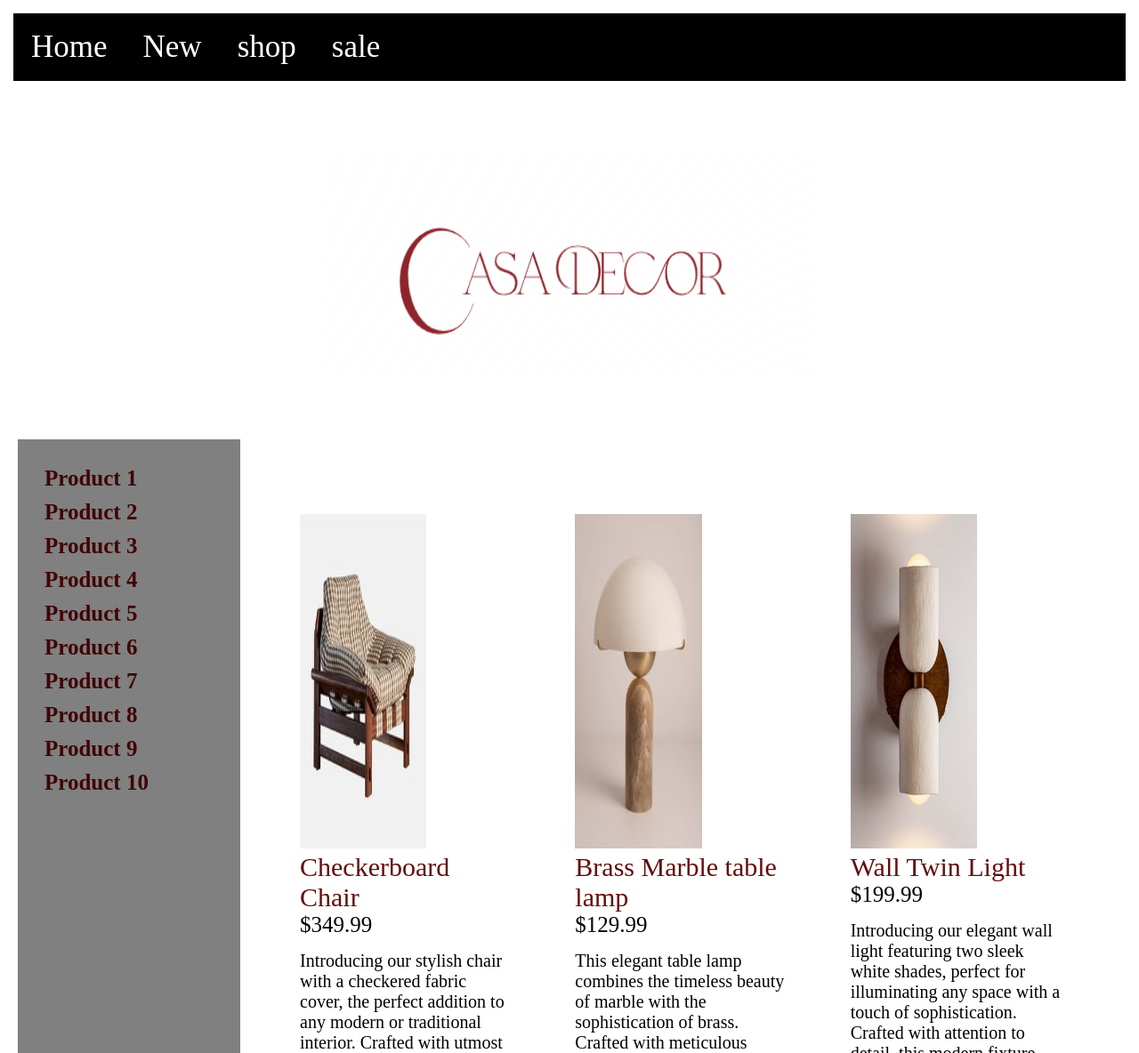
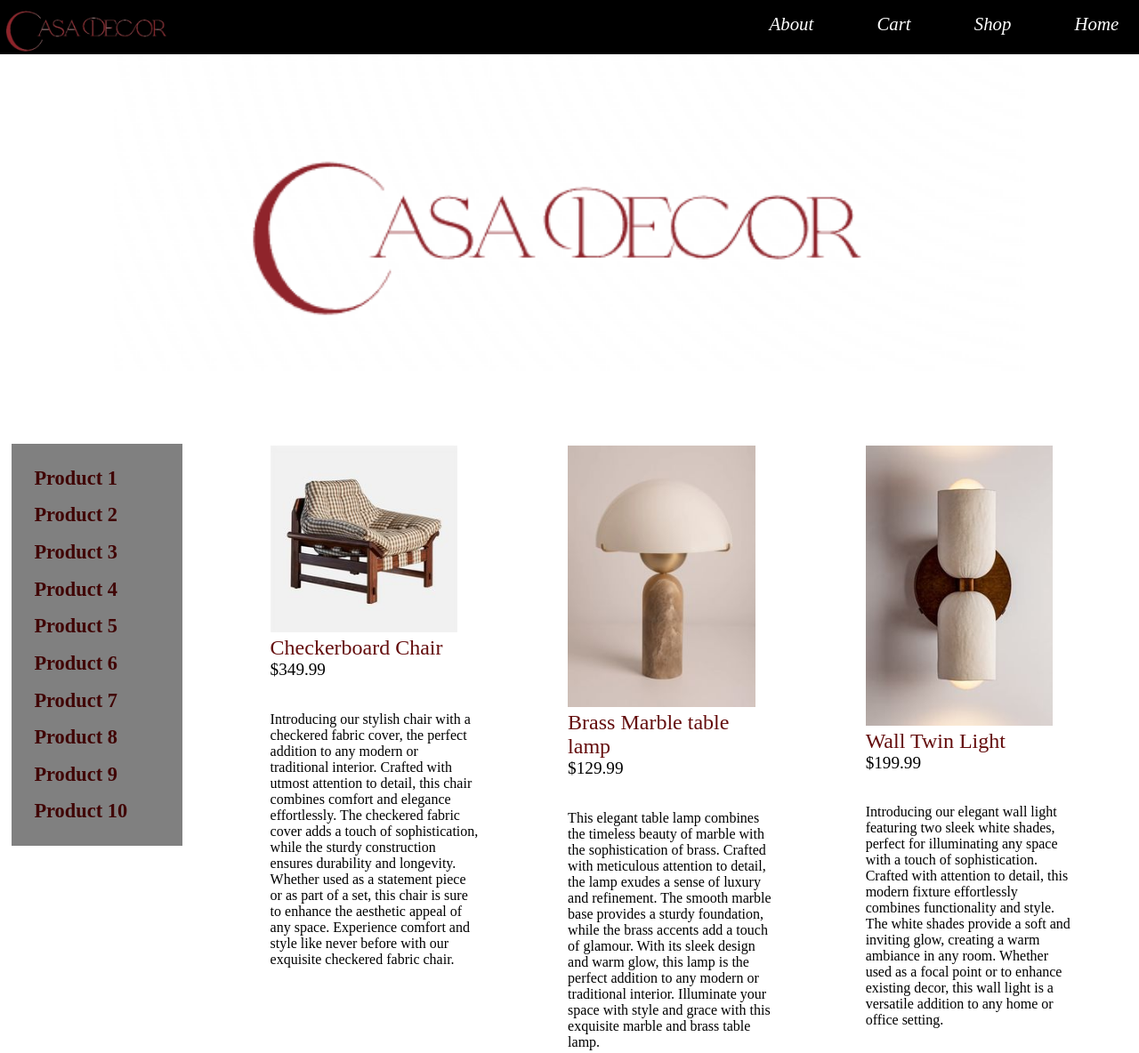
Before and after one commit to suka-r/Projects, a plain HTML site: page website/index.html in a window 1280 px wide. Shown: the top 1184 px of the page at 89% size. Drawn offline with Linux system fonts and the light colour scheme; a web font is replaced by a local one.

Commit message:
Updateing Website

```diff
--- a/website/css/stylesheet.css
+++ b/website/css/stylesheet.css
@@ -5,147 +5,135 @@
 }
 
 body {
-  font-family: "Sitka Banner";;
+  font-family: "Sitka Banner", serif;
   display: flex;
   flex-direction: column;
 }
 
 header {
   background-color: #ffffff;
-  padding: 15px;
+  padding: 0;
   text-align: center;
-  font-size: 35px;
+  font-size: 130%;
 }
 
 header img {
-  justify-content: center;
-  width: 550px;
-  height: 250px;
+  width: 80%;
+  height: auto;
 }
 
 header h1 {
-  font-family: "Monotype Script W01 Bold";
+  font-family: "Monotype Script W01 Bold", cursive;
 }
 
 section {
-  padding: 15px;
-  margin-top: 3%;
+  padding: 1%;
+  margin-top: 0%;
 }
 
-/* sidebar from https://jsfiddle.net/QDCGv/ */
 .sidebar {
-  width: 250px;
+  width: 15%;
   position: absolute;
-  top: 57%;;
-  bottom: 0;
-  background-color:gray;
-  height: 1990px;
-  margin-left: 20px;
+  background-color: gray;
+  margin-left: 1%;
+  float: left;
+  margin-top: 39%;
 }
 
 .sidebar ul {
   list-style-type: none;
-  padding: 10px;
+  padding: 5px;
 }
 
 .sidebar li a {
   text-decoration: none;
   font-weight: bold;
-  font-size: 25px;
-  color:  rgb(64, 4, 4);
+  font-size: 140%;
+  color: rgb(64, 4, 4);
   display: block;
-  padding: 5px;
+  padding: 5%;
 }
 
 .sidebar li a:hover {
   background: rgb(196, 192, 192);
+  border-radius: 5px;
 }
 
-section.main { margin-left: 250px; }
+section.main {
+  margin-left: 18%;
+}
 
 .row {
   display: flex;
-  padding: 36px;
+  padding: 1%;
 }
 
 .column {
   flex: 1;
-  padding: 36px;
+  padding: 5%;
   text-align: left;
   cursor: pointer;
 }
 
 .pName {
-  font-size: 30px;
+  font-size: 150%;
   color: rgb(100, 12, 12);
-  margin-bottom: 0px;
-  padding-bottom: 0px;
-
 }
 
-.pPrice{
+.pPrice {
   color: #000000;
-  font-size: 25px;
-  margin-bottom: 15px;
-  margin-top: 0px;
+  font-size: 120%;
+  margin-bottom: 15%;
 }
 
 .pDescription {
-  font-size: 20px;
+  font-size: 100%;
   color: #000000;
-  float: left;
 }
 
 img {
-  width: 60%;
-  height: 50%;
+  width: 90%;
+  height: auto;
 }
 
 footer {
   background-color: #3f0909;
   padding: 35px;
   text-align: center;
-  margin-top: auto;
-
+  margin-top: 19%;
   font-weight: lighter;
-  color:rgba(131, 131, 131, 0.548);
+  color: rgba(131, 131, 131, 0.548);
 }
 
-footer a{
+footer a {
   text-decoration: none;
   color: rgba(131, 131, 131, 0.548);
 }
 
-@media (max-width: 600px) {
-  .main-content {
-    flex-direction: column;
-  }
-}
-
 ul.breadcrumbs {
   list-style-type: none;
-  margin: 0;
   padding: 0;
   overflow: hidden;
   background-color: #000000;
-  margin-bottom: 80px;
+  margin-bottom: 0;
 }
 
 ul.breadcrumbs li {
-  float: left;
+  float: right;
+  margin-left: 3%;
+  margin-right: 1%;
 }
 
 ul.breadcrumbs li a {
   display: block;
   color: white;
-  text-align: center;
-  margin: 8px;
-  padding: 10px 12px;
+  padding: 15px 10px;
   text-decoration: none;
 }
 
 ul.breadcrumbs li a:hover {
   background-color: #65626291;
+  border-radius: 8%;
 }
 
 #overlay {
@@ -156,25 +144,25 @@ ul.breadcrumbs li a:hover {
   width: 100%;
   height: 100%;
   background-color: rgba(0, 0, 0, 0.7);
-
 }
 
 #overlay-content {
   position: absolute;
   top: 50%;
   left: 50%;
+  width: 80%;
+  max-width: 800px;
   transform: translate(-50%, -50%);
   background-color: #fff;
   padding: 20px;
   text-align: center;
   border-radius: 5px;
-
 }
 
 #close {
   position: absolute;
-  top: 0px;
-  right: 0px;
+  top: 0;
+  right: 0;
   cursor: pointer;
   font-size: 20px;
   background-color: transparent;
@@ -183,13 +171,13 @@ ul.breadcrumbs li a:hover {
 
 #close:hover {
   background-color: rgba(0, 0, 0, 0.398);
-  border: 2px rgba(0, 0, 0, 0.398);
   border-top-right-radius: 5px;
 }
 
 #overlay-content img {
-  height: 350px;
+  height: auto;
   width: 300px;
+  max-width: 100%;
   float: left;
   border: solid rgba(0, 0, 0, 0.398);
   border-radius: 5px;
@@ -200,7 +188,7 @@ ul.breadcrumbs li a:hover {
 #overlay-content p {
   color: #000000;
   text-align: justify;
-  padding:  5px 40px;
+  padding: 5px 40px;
 }
 
 #overlay-content h1 {
--- a/website/index.html
+++ b/website/index.html
@@ -17,10 +17,11 @@
     <header>
       <!-- doesnt lead anywhere, it just looks good -->
       <ul class="breadcrumbs">
-        <li><a href="#"><i></i>Home</a></li>
-        <li><a href="#"><i ></i>New</a></li>
-        <li ><a href="#"><i></i>shop</a></li>
-        <li><a href="#"><i></i>sale</a></li>
+        <img src="./img/logo2.jpg"  style="width: 15% ; height: 15%; float: left; padding-right: 0%;padding-right: 0%;">
+        <li><a href="#"><i>Home</i></a></li>
+        <li><a href="#"><i>Shop</i></a></li>
+        <li><a href="#"><i>Cart</i></a></li>
+        <li><a href="#"><i>About</i></a></li>
       </ul>
       <h1><img src="./img/logo.png"></h1>
     </header>
@@ -48,8 +49,8 @@
       <p>©Salma Production, 2023</p>
       <p>Description & Name generated on <a href="https://ahrefs.com/">Ahrefs</a>
         <br/> Website layout: <a href="https://www.w3schools.com/html/tryit.asp?filename=tryhtml_layout_float"> W2School </a>
-        <br> Sidebar CSS:<a href="https://jsfiddle.net/QDCGv//">JSFiddle<a>
-        <br> Logo generated on <a href="https://looka.com/logo-maker/?gad_source=1&gclid=CjwKCAiAqY6tBhAtEiwAHeRopegj6z7RbtPvqoBlydTBJ2kMjfQ7ncJ4D__ER7VhwsikBI9pRTg_KRoC0ZgQAvD_BwE">Looka<a> </p>
+        <br> Sidebar CSS: <a href="https://jsfiddle.net/QDCGv/">JSFiddle</a>
+        <br> Logo generated on <a href="https://looka.com/logo-maker/">Looka</a>
     </footer>
 
     <div id="overlay">
@@ -66,7 +67,7 @@
     <script>
         const mainDiv = document.getElementById("main-div");
         var overlay = document.getElementById("overlay");
-        var counrter = 0;
+        var counter = 0;
 
         products.forEach((product, index) => {
             if (index % 3 === 0) {
```
Also changed, not shown: website/img/logo2.jpg (added).
